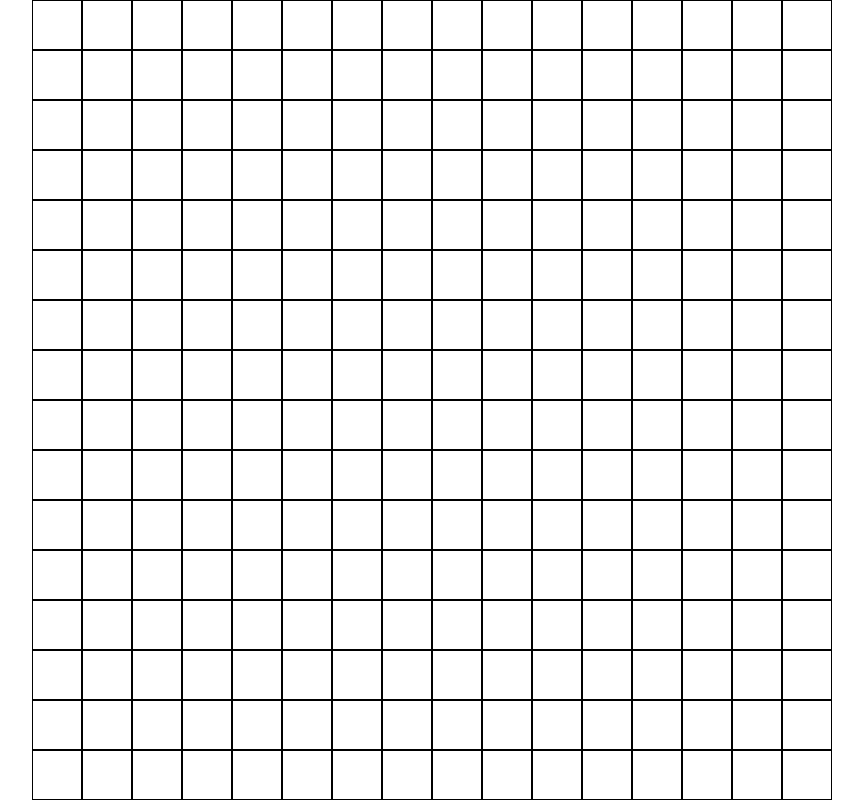
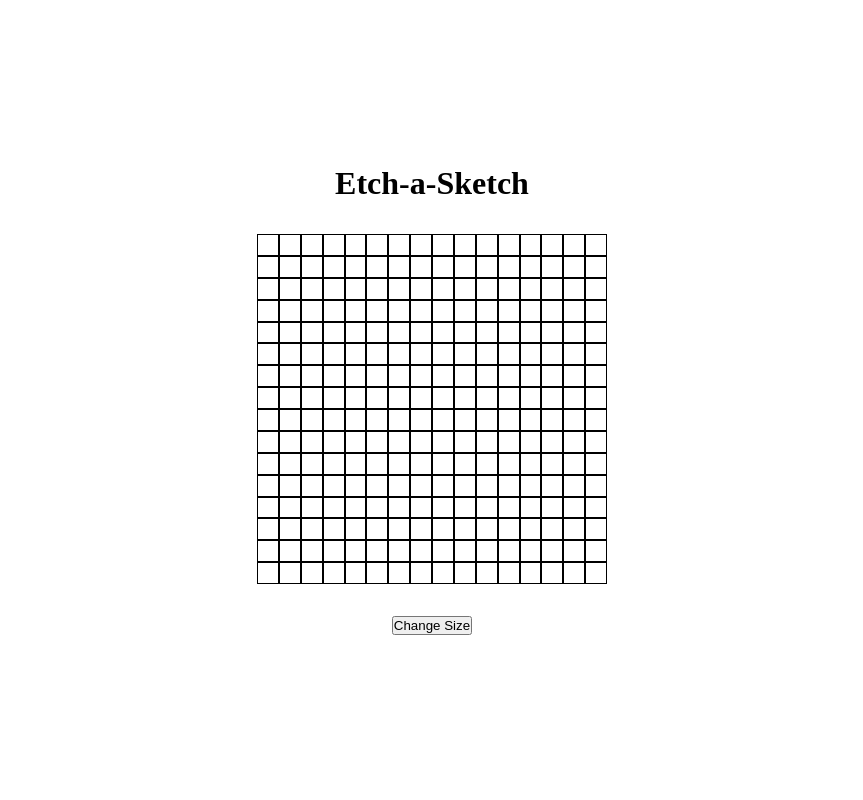
Before and after one commit to Dsigs/etch-a-sketch, a plain HTML site: page index.html in a window 1280 px wide. Shown: the whole page, without its empty margins (208-1071 px from the left). Drawn offline with Linux system fonts and the light colour scheme.

Commit message:
Edit main files for primary functions

```diff
--- a/index.html
+++ b/index.html
@@ -8,6 +8,8 @@
     <title>Etch-a-Sketch</title>
 </head>
 <body>
+    <h1>Etch-a-Sketch</h1>
     <div id="container"></div>
+    <button class="btn">Change Size</button>
 </body>
 </html>
--- a/javascript.js
+++ b/javascript.js
@@ -1,22 +1,50 @@
 const container = document.querySelector("#container");
+let gridNum = 16;
+const btn = document.querySelector('.btn');
 
-for (i = 0; i < 16; i++) {
+createGrid(gridNum);
+colorGrid();
+
+btn.addEventListener('click', () => {
+    while (container.firstChild) {
+        container.removeChild(container.firstChild);
+        }
+    do {
+        gridNum = prompt('Grid size:');
+    } while (gridNum > 100)
+    createGrid(gridNum);
+})
+
+function createGrid(gridNum) {
+    container.innerHTML = '';
+    for (i = 0; i < gridNum; i++) {
+        parentDiv = document.createElement('div');
+        parentDiv.classList.add('sub-container');
+        for (j = 0; j < gridNum; j++) {
             div = document.createElement('div');
             div.classList.add('grid');
-    for (j = 0; j < 16; j++) {
-        div = document.createElement('div');
-        div.classList.add('grid');
-        container.appendChild(div);
+            parentDiv.appendChild(div);
         }
-    container.appendChild(div);
+        container.appendChild(parentDiv);
     }
 
-let grid = document.querySelectorAll('.grid');
+    grid = document.querySelectorAll('.grid');
+    subContainer = document.querySelectorAll('.sub-container');
+    gridSize();
+    colorGrid();
+}
 
+function gridSize() {
+    grid.forEach((grid) => {
+        grid.style.width = (350 / gridNum) + "px";
+        grid.style.height = (350/ gridNum) + "px";
+    })
+}
+
+function colorGrid() {
     grid.forEach((grid) => {
         grid.addEventListener("mouseenter", () => {
             grid.style.backgroundColor = 'black';
         });
     });
-
-console.log(grid);
+}
--- a/style.css
+++ b/style.css
@@ -8,20 +8,21 @@ body {
     height: 100vh;
     overflow-y: hidden;
     display: flex;
+    flex-direction: column;
+    gap: 2em;
     justify-content: center;
     align-items: center;
 }
 
 #container {
-    width: 802px;
+    width: 350px;
+    height: 350px;
     display: flex;
-    flex-wrap: wrap;
     justify-content: center;
     align-items: center;
+    border: 1px red solid;
 }
 
 .grid {
-    width: 50px;
-    height: 50px;
     border: 1px solid black;
 }
```
Also changed, not shown: 1 other file. Lines whose indentation alone changed are shown as unchanged.
